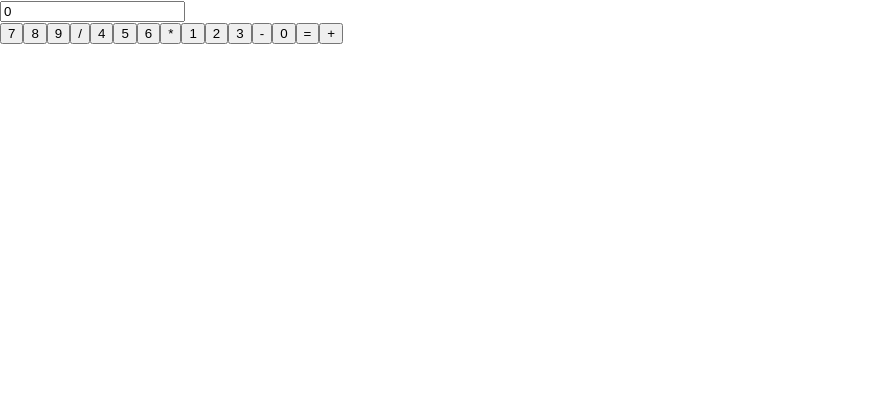
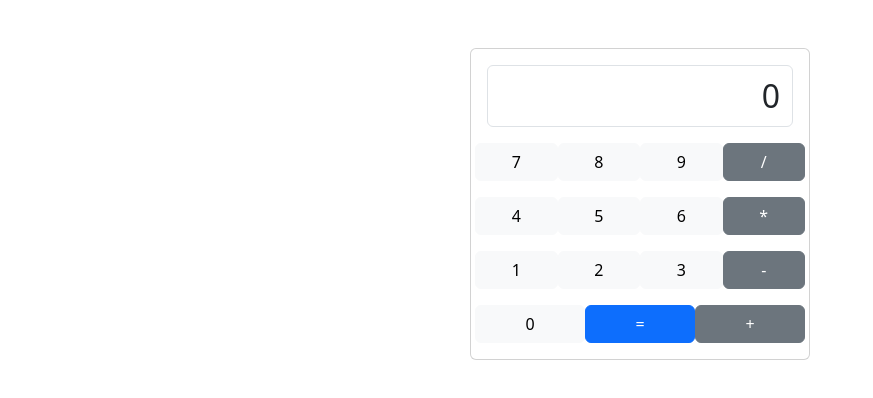
Before and after one commit to Tin0709/Full-Stack-Week3AndWeek4, a React (Create React App) app: page / in a window 1280 px wide. Shown: the top 398 px of the page, without its empty margins (0-873 px from the left). Built offline with nearby package versions, Linux system fonts and the light colour scheme.

Commit message:
Add Bootstrap for Styling

```diff
--- a/package.json
+++ b/package.json
@@ -7,6 +7,7 @@
     "@testing-library/jest-dom": "^6.6.3",
     "@testing-library/react": "^16.3.0",
     "@testing-library/user-event": "^13.5.0",
+    "bootstrap": "^5.3.7",
     "react": "^19.1.0",
     "react-dom": "^19.1.0",
     "react-scripts": "5.0.1",
--- a/src/Calculator.js
+++ b/src/Calculator.js
@@ -2,24 +2,42 @@ import React from 'react';
 
 function Calculator() {
   return (
-    <div className="calculator">
-      <input type="text" className="calculator-display" value="0" readOnly />
-      <div className="calculator-buttons">
-        <button>7</button>
-        <button>8</button>
-        <button>9</button>
-        <button>/</button>
-        <button>4</button>
-        <button>5</button>
-        <button>6</button>
-        <button>*</button>
-        <button>1</button>
-        <button>2</button>
-        <button>3</button>
-        <button>-</button>
-        <button>0</button>
-        <button>=</button>
-        <button>+</button>
+    <div className="container mt-5">
+      <div className="card mx-auto" style={{ width: "340px" }}>
+        <div className="card-body">
+          <input
+            type="text"
+            className="form-control mb-3 text-end"
+            value="0"
+            readOnly
+            style={{ fontSize: "2rem" }}
+          />
+          <div className="d-grid gap-2">
+            <div className="row mb-2">
+              <button className="col btn btn-light">7</button>
+              <button className="col btn btn-light">8</button>
+              <button className="col btn btn-light">9</button>
+              <button className="col btn btn-secondary">/</button>
+            </div>
+            <div className="row mb-2">
+              <button className="col btn btn-light">4</button>
+              <button className="col btn btn-light">5</button>
+              <button className="col btn btn-light">6</button>
+              <button className="col btn btn-secondary">*</button>
+            </div>
+            <div className="row mb-2">
+              <button className="col btn btn-light">1</button>
+              <button className="col btn btn-light">2</button>
+              <button className="col btn btn-light">3</button>
+              <button className="col btn btn-secondary">-</button>
+            </div>
+            <div className="row">
+              <button className="col btn btn-light">0</button>
+              <button className="col btn btn-primary">=</button>
+              <button className="col btn btn-secondary">+</button>
+            </div>
+          </div>
+        </div>
       </div>
     </div>
   );
--- a/src/index.js
+++ b/src/index.js
@@ -3,6 +3,8 @@ import ReactDOM from 'react-dom/client';
 import './index.css';
 import App from './App';
 import reportWebVitals from './reportWebVitals';
+import 'bootstrap/dist/css/bootstrap.min.css';
+
 
 const root = ReactDOM.createRoot(document.getElementById('root'));
 root.render(
```
Also changed, not shown: 1 other file (tests, documents, lock files or other folders).
